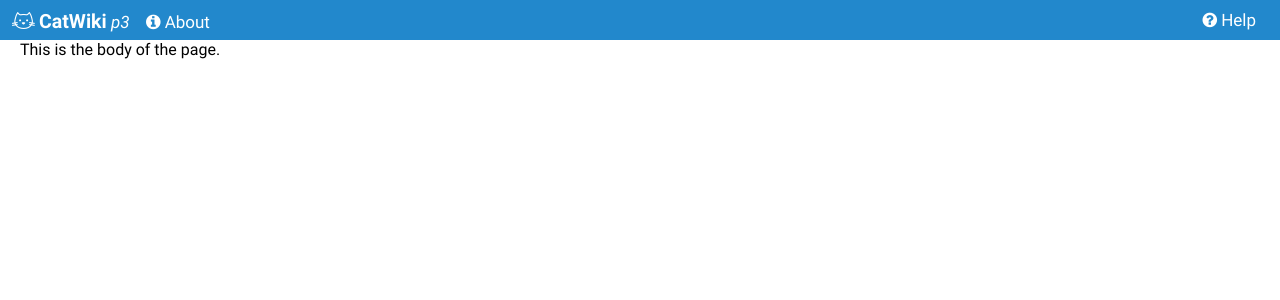
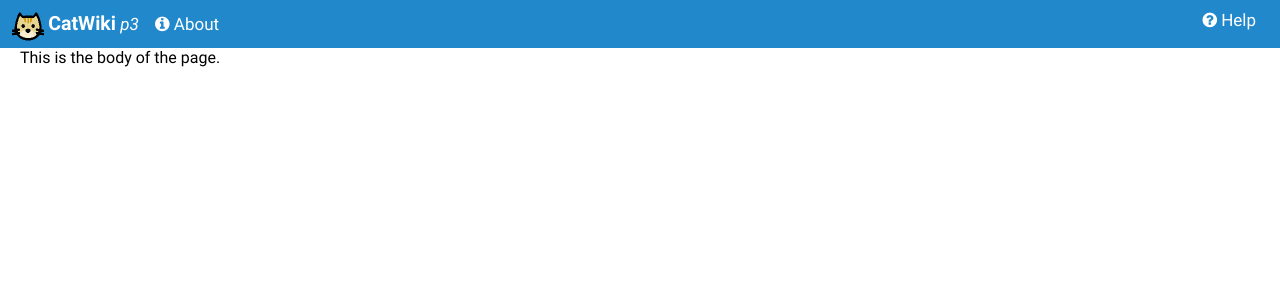
Before and after one commit to cabalamat/catwiki_p3, a Flask app: template app/templates/main.html in a window 1280 px wide. Shown: the top 300 px of the page. Run offline with Flask 2, Linux system fonts and the light colour scheme; the template is opened without the code that fills it, so the values that code supplies are empty.

Commit message:
misc changes

```diff
--- a/app/allpages.py
+++ b/app/allpages.py
@@ -2,7 +2,7 @@
 
 import os.path
 import collections
-import cgi
+import html
 
 import config
 
@@ -68,7 +68,7 @@ def minToHMS(m):
     return r
 
 def htmlEscape(s):
-    return cgi.escape(s)
+    return html.escape(s)
 htmlEsc = htmlEscape
 
 #---------------------------------------------------------------------
--- a/app/requirements.txt
+++ b/app/requirements.txt
@@ -1,5 +1,4 @@
 click==8.0.3
-dataclasses==0.8
 Flask==2.0.2
 gitdb==4.0.7
 GitPython==3.1.18
--- a/app/templates/main.html
+++ b/app/templates/main.html
@@ -27,7 +27,8 @@ Uses Twitter Bootstrap
       <!-- Sidebar -->
         {%block topbar %}
         <div class="cw-navbar">
-          <i class='icon-cat'></i> <b style="font-size:115%">CatWiki</b> <i>p3</i>
+          <img style="max-width:32px" src="/static/cw_icon_b.png" alt="">
+          <b style="font-size:115%">CatWiki</b> <i>p3</i>
           <a href="/catwiki/w/home"><i class='fa fa-info-circle'></i> About</a>
           <div style="float:right">
             <a href="/catwiki/w/help">
--- a/app/wiki.py
+++ b/app/wiki.py
@@ -6,6 +6,7 @@ from flask import request, redirect, Response
 
 import markdown
 from markdown.extensions.toc import TocExtension
+from markdown.extensions.codehilite import CodeHiliteExtension
 
 from ulib import butil
 from ulib.butil import form, dpr, printargs
@@ -199,7 +200,8 @@ def deleteArticle(siteName, pathName):
 markdownProcessor = markdown.Markdown(extensions=['extra',
     'sane_lists',
     'toc',
-    'codehilite',
+    #'codehilite',
+    CodeHiliteExtension(guess_lang=False),
     ])
 
 def md(s):
```
Also changed, not shown: 1 other file.
